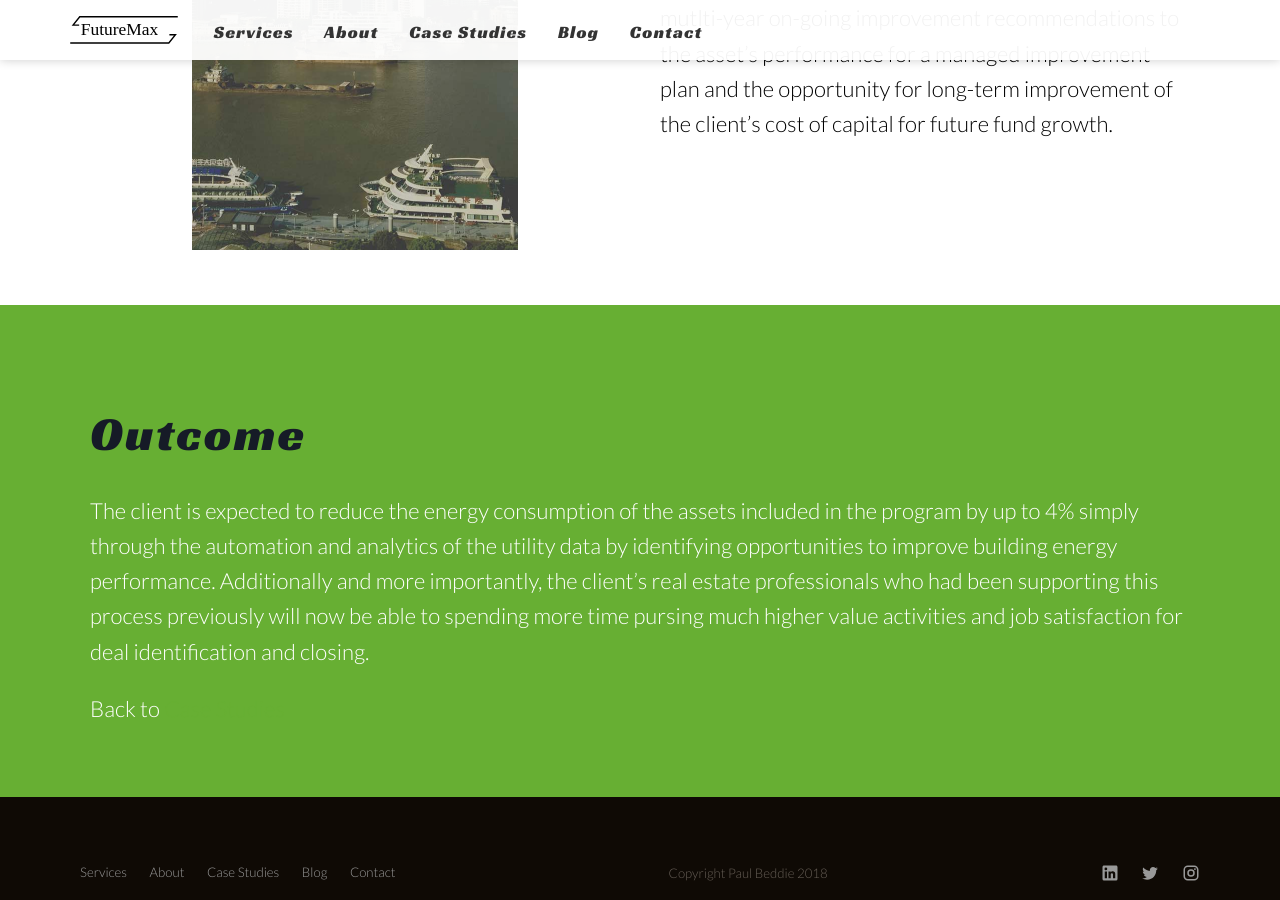
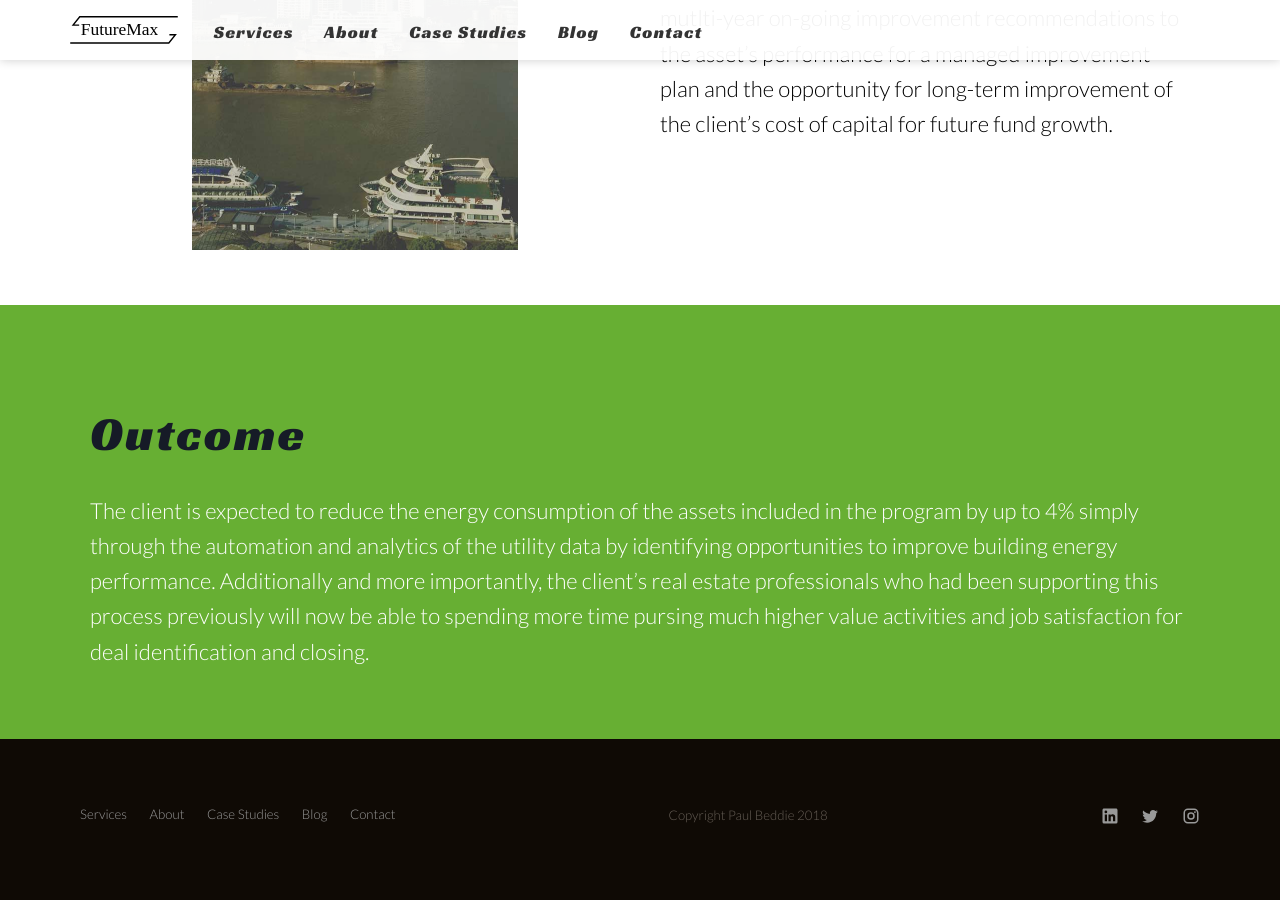
Before and after one commit to mlweih/paulbeddiefrisco, a Jekyll site: the page built from pag.html, in a window 1280 px wide and 900 px high, scrolled down 1727 px. Built offline with Jekyll 4.4.1, drawn with Linux system fonts in a browser that asks for light colours; nearby versions of some CDN libraries; after the commit the page ends 2569 px from its top, so only the background shows below that.

Commit message:
PAG Update
- removed link

```diff
--- a/pag.html
+++ b/pag.html
@@ -41,9 +41,6 @@ image: http://www.futuremaxinstitute.com/images/singapore_bkgd_2000.jpg
 				<div class="text">
 					<h2 class="editable">Outcome</h2>
 					<p class="editable">The client is expected to reduce the energy consumption of the assets included in the program by up to 4% simply through the automation and analytics of the utility data by identifying opportunities to improve building energy performance. Additionally and more importantly, the client’s real estate professionals who had been supporting this process previously will now be able to spending more time pursing much higher value activities and job satisfaction for deal identification and closing. </p>
-					<p>
-						Back to <a href="{{ site.baseurl }}/studies">Case Studies</a>
-					</p>
 				</div>
 			</div>
 		</section>
```
